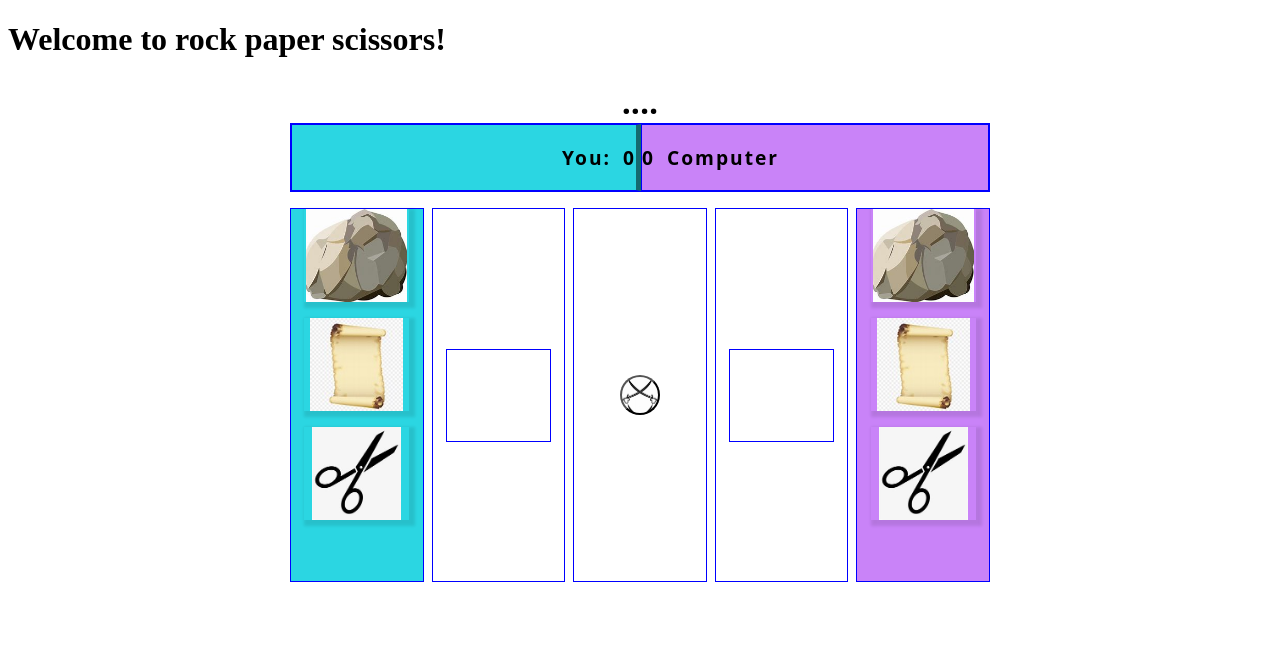
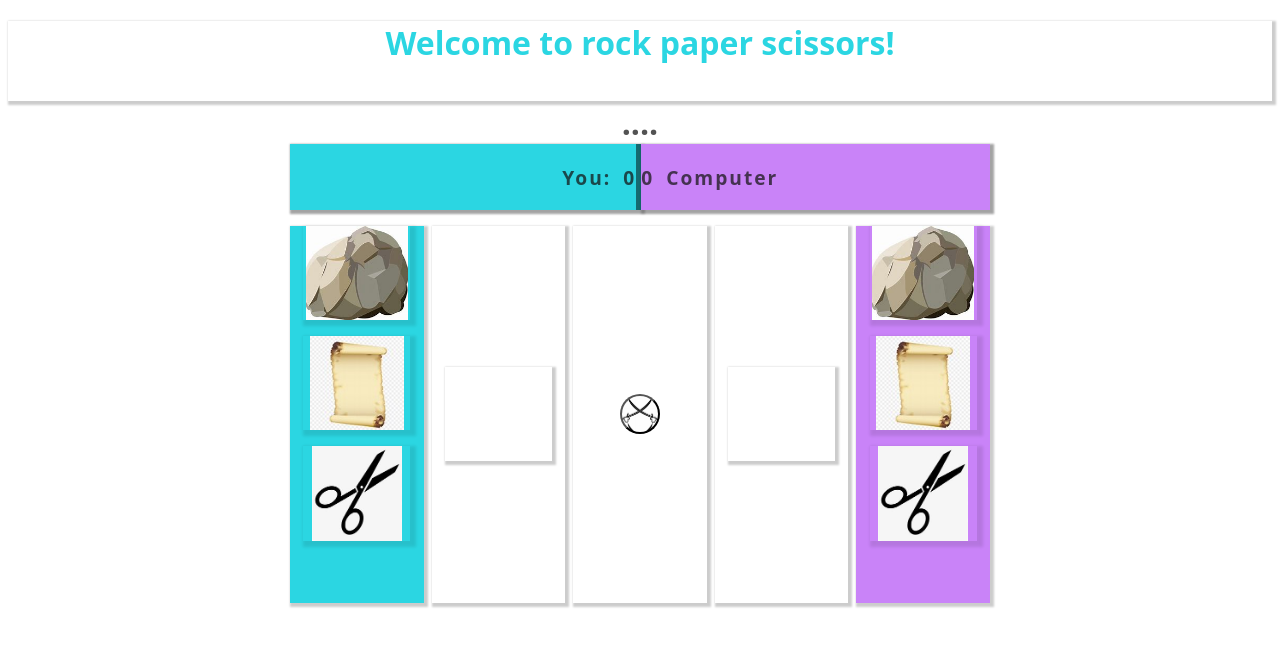
Before and after one commit to timiwritescode/top_rock_paper_scissors, a plain HTML site: page index.html in a window 1280 px wide. Drawn offline with Linux system fonts and the light colour scheme; a web font is replaced by a local one.

Commit message:
Fix scoreboard of game

```diff
--- a/index.html
+++ b/index.html
@@ -9,10 +9,11 @@
     <link rel="stylesheet" href="https://fonts.googleapis.com/css?family=Mochiy+Pop+One">
 
     <script src="./script/script.js" defer></script>
+    <script src="./script/script2.js" defer></script>
 </head>
 <body>
     <header>
-        <h1>Welcome to rock paper scissors!</h1>
+        <div class="page-title"><h1>Welcome to rock paper scissors!</h1></div>
         <p class="result">....</p>
         <div class="score-board">
             <div class="player-score-container">
--- a/script/script.js
+++ b/script/script.js
@@ -139,7 +139,6 @@ function showFinalWinner (finalPlayerScore, finalComputerScore) {
 };
 
 
-
 //Function to convert abbreviation to full form
 function translateAbbr (abbr) {
     // This function returns the full form of the inputs
@@ -152,7 +151,7 @@ function translateAbbr (abbr) {
 
         case 's':
             return 'Scissors';
-    }
+    };
     };
 
 
@@ -225,7 +224,7 @@ function getWinner (userChoice, computerChoice) {
             console.log(`Final score: Player ${playerScore} - ${computerScore} Computer`)
             let victor = playerScore > computerScore ? 'Player wins' : 'Computer wins'
             console.log(victor)
-
+            showFinalWinner(playerScore, computerScore)
             break;
 
         default:
--- a/style.css
+++ b/style.css
@@ -5,7 +5,13 @@
     --computer-panel-bg: rgb(201, 131, 248);
     --winner-color: rgb(32, 212, 26);
     --loser-color: rgb(212, 56, 56);
-    --tie-color: rgb(20, 20, 20);
+    --tie-color: rgba(20, 20, 20, 0.733);
+    --game-font: 'Mochiy Pop One', system-ui,'Courier', sans-serif;
+    --rock-color: rgba(165, 42, 42, 0.747);
+    --paper-color: rgb(179, 72, 179);
+    --scissors-color: rgb(74, 183, 219);
+    --score-board-color: #37393a;
+    --div-shadow: rgba(0,0,0,0.2)
 }
 
 *,
@@ -14,7 +20,45 @@
     box-sizing: border-box;
 }
 
+h1 {
+    text-align: center;
+    font-family: var(--game-font);
+    color: var(--player-panel-bg) !important;
 
+
+}
+
+.title-span {
+    box-shadow: 0px 3px 0px 0px var(--player-panel-bg);
+}
+
+h1::before {
+    content: 'd';
+    color: transparent
+}
+
+h1::after {
+    content: 'd';
+    color: transparent
+}
+
+.page-title {
+    height: 5rem;
+    width: 100%;
+    border: none
+}
+
+.rock {
+    color: var(--rock-color);
+}
+
+.paper {
+    color: var(--paper-color)
+}
+
+.scissors {
+    color: var(--scissors-color)
+}
 
 div.score-board {
     min-width: 50%;
@@ -97,7 +141,8 @@ main {
 }
 
 div {
-    border: 1px solid blue;
+    border: 1px solid inherit;
+    box-shadow: 2px 2px 2px 2px var(--div-shadow)
 
 };
 
@@ -217,3 +262,6 @@ div {
 }
 
 /*--------------------------------------------------------------------------------------------------*/
+p {
+    color: var(--tie-color)
+}
```
Also changed, not shown: pictures/rps.jpeg (added).
